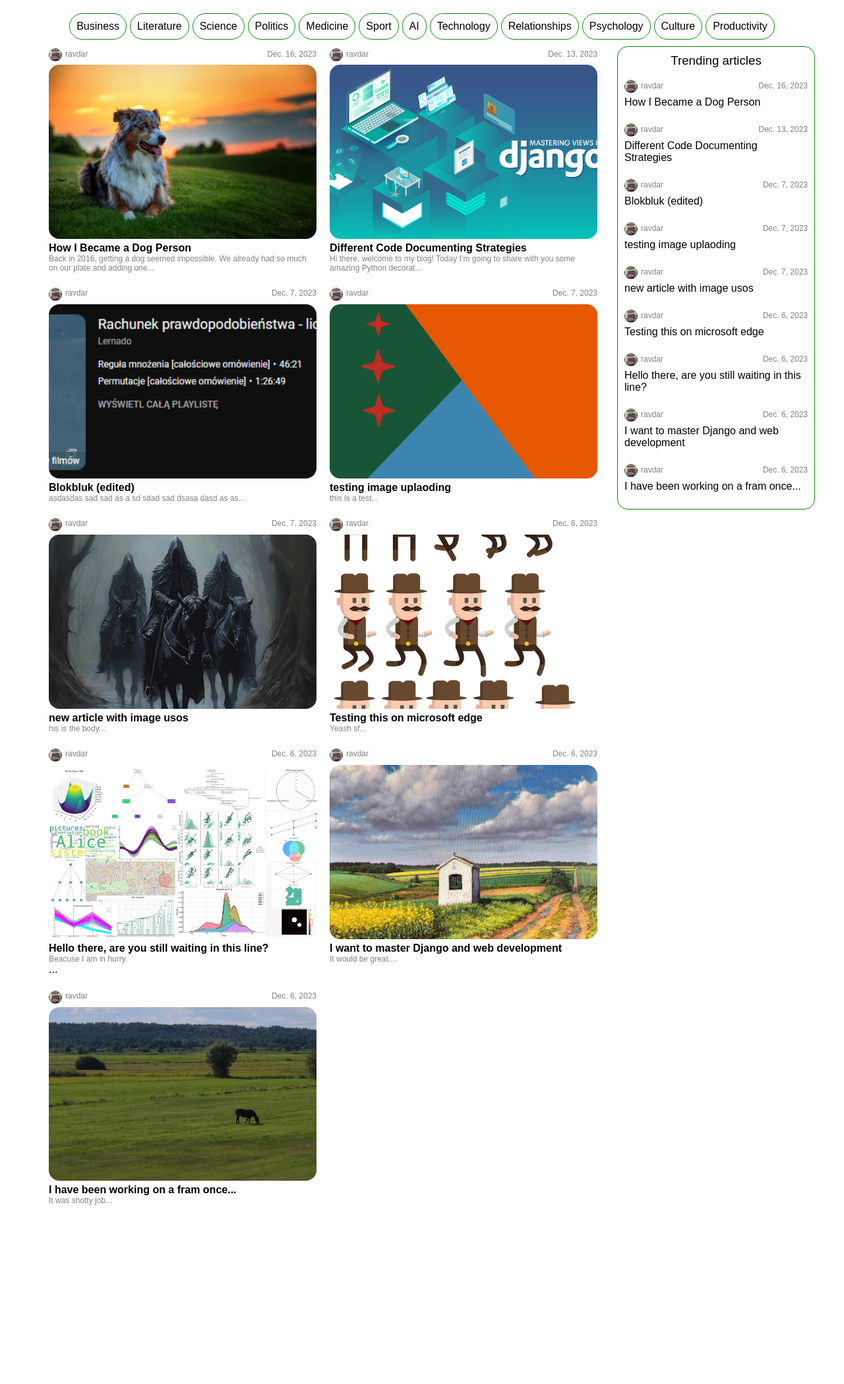
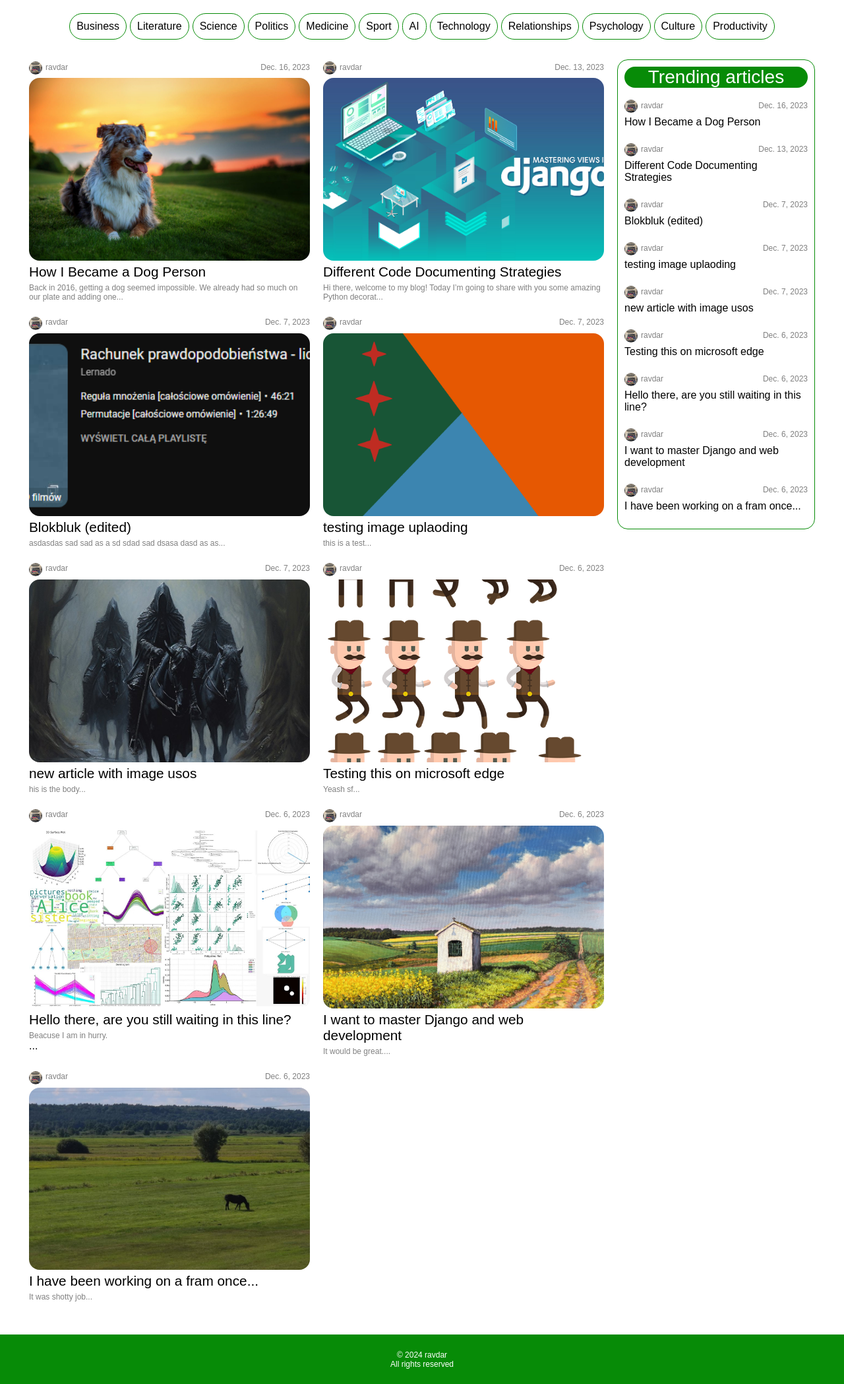
Before and after one commit to Ravdar/bloggin, a Django app: page / in a window 1280 px wide. Shown: the part 75-2172 px from the top of the page at 66% size. Before the commit the page ends 1901 px from the top, so only its background shows below. Run offline with Django 4.2, Linux system fonts and the light colour scheme; data comes from the database, SQL or seed files in the repository; some libraries are stand-ins or nearby versions.

Commit message:
main page frontend done

```diff
--- a/mainapp/static/main.js
+++ b/mainapp/static/main.js
@@ -10,7 +10,7 @@ trendingArticlesButton.addEventListener("click", function () {
     }
     else {
         trendingArticlesContainer.style.maxHeight = "0";
-        trendingArticlesContainer.style.transition = " maxHeight0.5s ease-in-out";
+        trendingArticlesContainer.style.transition = " maxHeight 0.5s ease-in-out";
         console.log("hide"); trendingArticlesButton.textContent = "+";
     }
 })
--- a/mainapp/static/styles_refactored.css
+++ b/mainapp/static/styles_refactored.css
@@ -81,6 +81,7 @@ header button:hover {
     display: flex;
     justify-content: center;
     align-items: center;
+    text-align: center;
 }
 
 main {
@@ -149,12 +150,17 @@ main {
 .trending-section {
     border: 1px solid var(--MAIN-GREEN);
     border-radius: 1em;
-    margin: 10px 0px;
+    margin: 10px;
     padding: 10px;
 }
 
 .trending-header {
     gap: 10px;
+    font-size: 1.5rem;
+    background-color: var(--MAIN-GREEN);
+    color: white;
+    border-radius: 99em;
+
 }
 
 .trending-header h3 {
@@ -163,10 +169,11 @@ main {
 
 .trending-button {
     border-radius: 5px;
-    min-height: 30px;
-    width: 30px;
+    min-height: 20px;
+    width: 20px;
     padding: 0;
-    border: 1px solid grey;
+    border: 1px solid white;
+    color: white;
 }
 
 .trending-articles {
@@ -207,7 +214,7 @@ main {
     display: grid;
     gap: 20px;
     grid-template-columns: repeat(1, 1fr);
-    justify-items: center;
+    justify-items: normal;
 }
 
 .article-info {
@@ -215,6 +222,12 @@ main {
     flex-direction: column;
     justify-content: flex-start;
     max-width: 600px;
+}
+
+.article-info h4 {
+    font-weight: normal;
+    font-size: 1.3em;
+    margin-bottom: 5px;
 }
 
 .article-info p {
@@ -242,6 +255,15 @@ main {
     object-fit: cover;
     z-index: -1;
 
+}
+
+footer {
+    background-color: var(--MAIN-GREEN);
+    min-height: 75px;
+    min-width: 100%;
+    color: white;
+    font-size: 0.75em;
+    margin-top: 50px;
 }
 
 /* WIDE SCREENS */
@@ -275,11 +297,15 @@ main {
     .trending-and-new-articles {
         display: flex;
         flex-direction: row-reverse;
+        margin-top: 30px;
     }
 
     .trending-section {
         height: fit-content;
         min-width: 300px;
+        margin: 0;
+        position: sticky;
+        top: 75px;
     }
 
     .trending-button {
@@ -293,6 +319,6 @@ main {
 
     .new-articles {
         grid-template-columns: repeat(2, 1fr);
-        justify-items: normal;
+        margin: 0 20px 0 0;
     }
 }
--- a/mainapp/templates/mainapp/main_refactor.html
+++ b/mainapp/templates/mainapp/main_refactor.html
@@ -87,6 +87,12 @@
         </section>
     </main>
 
+    <footer class="center">
+        &copy 2024 ravdar
+        <br>
+        All rights reserved
+    </footer>
+
 </body>
 
 </html>
```
